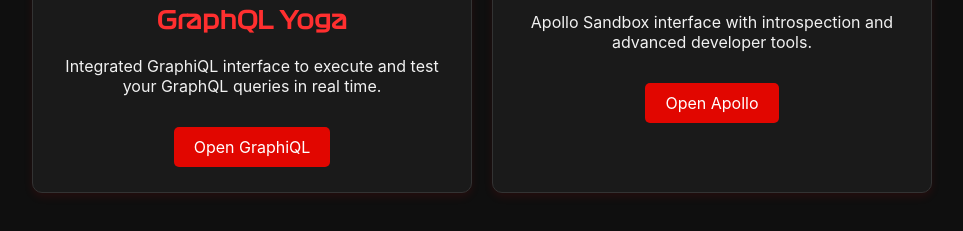
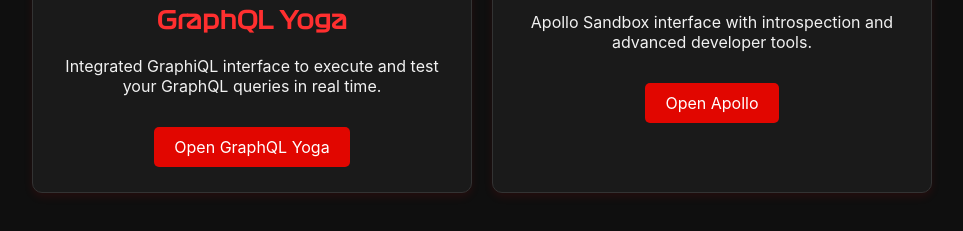
Before and after one commit to FrancoStino/F1-GraphQL-API, a website: page public/index.html in a window 1280 px wide. Shown: the part 505-736 px from the top of the page, without its empty margins (158-1121 px from the left). Drawn offline with Linux system fonts and the light colour scheme.

Commit message:
Update index.html

```diff
--- a/public/index.html
+++ b/public/index.html
@@ -17,13 +17,15 @@
   <meta property="og:description" content="Historical and real-time Formula 1 data accessible via GraphQL. Try it now with GraphQL Yoga or Apollo Server." />
   <meta property="og:type" content="website" />
   <meta property="og:url" content="https://f1-graphql.davideladisa.it/" />
-  <meta property="og:image" content="https://f1-graphql.davideladisa.it/assets/images/f1-graphql-logo.svg" />
+  <meta property="og:image" content="https://f1-graphql.davideladisa.it/assets/images/og.webp" />
+  <meta property="og:site_name" content="F1 GraphQL API" />
+
 
   <!-- Twitter Card Meta Tags -->
   <meta name="twitter:card" content="summary_large_image" />
   <meta name="twitter:title" content="F1 GraphQL API" />
   <meta name="twitter:description" content="Access real-time and historical Formula 1 data via GraphQL. Includes GraphiQL and Apollo support." />
-  <meta name="twitter:image" content="https://f1-graphql.davideladisa.it/assets/images/f1-graphql-logo.svg" />
+  <meta name="twitter:image" content="https://f1-graphql.davideladisa.it/assets/images/twitter.webp" />
   <meta name="twitter:creator" content="@davide_ladisa" />
 
   <!-- Favicon -->
@@ -47,7 +49,7 @@
       <img src="/assets/images/graphql-yoga-logo.svg" alt="GraphQL Yoga Logo" class="card-logo" />
       <h2>GraphQL Yoga</h2>
       <p>Integrated GraphiQL interface to execute and test your GraphQL queries in real time.</p>
-      <a href="/graphql" class="btn">Open GraphiQL</a>
+      <a href="/graphql" class="btn">Open GraphQL Yoga</a>
     </div>
 
     <div class="card">
```
